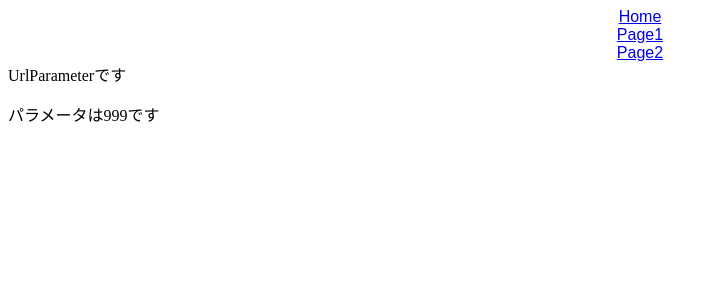
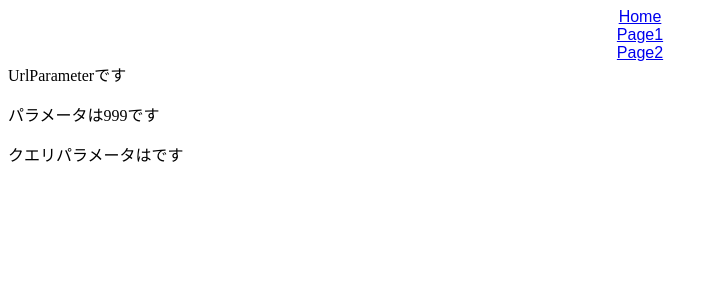
Before and after one commit to nasrinjp/react-stepup-sec5-router, a React (Create React App) app: page /page2/999 in a window 1280 px wide. Shown: the top 300 px of the page, without its empty margins (0-717 px from the left). Built offline with nearby package versions, Linux system fonts and the light colour scheme.

Commit message:
22.クエリパラメータ

```diff
--- a/src/Page2.jsx
+++ b/src/Page2.jsx
@@ -5,6 +5,8 @@
     <div>
       <h1>Page2です</h1>
       <Link to="/page2/999">URL Parameter</Link>
+      <br />
+      <Link to="/page2/999?name=aaa">Query Parameter</Link>
     </div>
   );
 };
--- a/src/UrlParameter.jsx
+++ b/src/UrlParameter.jsx
@@ -1,11 +1,15 @@
-import { useParams } from "react-router-dom";
+import { useParams, useLocation } from "react-router-dom";
 
 export const UrlParameter = () => {
   const { id } = useParams();
+  const { search } = useLocation();
+  const query = new URLSearchParams(search);
+  console.log(query);
   return (
     <div>
       <hi>UrlParameterです</hi>
       <p>パラメータは{id}です</p>
+      <p>クエリパラメータは{query.get("name")}です</p>
     </div>
   );
 };
```
